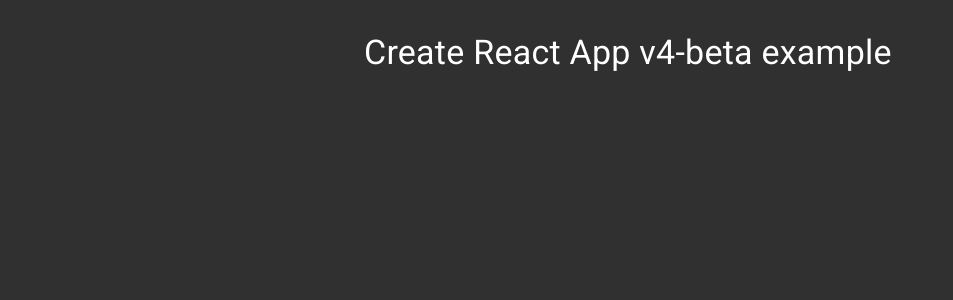
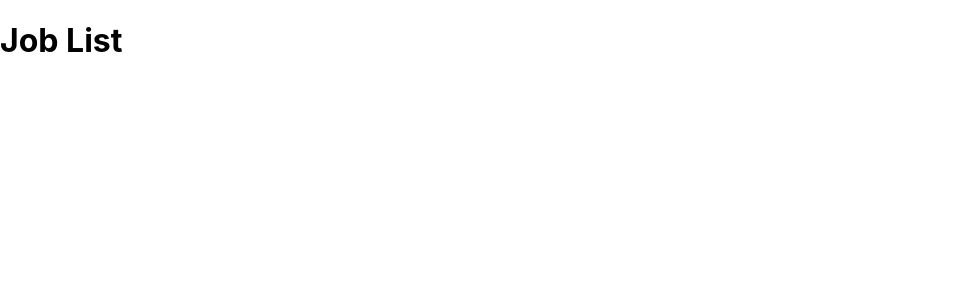
Before and after one commit to sqr/auto-story, a React (Create React App) app in the folder cl/: page /job_list in a window 1280 px wide. Shown: the top 300 px of the page, without its empty margins (0-953 px from the left). Built offline with nearby package versions, Linux system fonts and the light colour scheme.

Commit message:
react basic components

```diff
--- a/cl/package.json
+++ b/cl/package.json
@@ -9,6 +9,7 @@
     "@testing-library/user-event": "^12.8.3",
     "react": "^17.0.2",
     "react-dom": "^17.0.2",
+    "react-router-dom": "^5.2.0",
     "react-scripts": "4.0.3",
     "web-vitals": "^1.1.2"
   },
--- a/cl/src/App.js
+++ b/cl/src/App.js
@@ -1,28 +1,20 @@
+import { BrowserRouter as Router, Route } from 'react-router-dom';
+
 import './App.css';
-import Container from '@material-ui/core/Container';
-import Typography from '@material-ui/core/Typography';
-import Box from '@material-ui/core/Box';
-import { createTheme, ThemeProvider } from '@material-ui/core/styles';
-import CssBaseline from '@material-ui/core/CssBaseline';
 
-function App() {
-  const darkTheme = createTheme({
-    palette: {
-      type: 'dark',
-    },
-  });
+import JobList from './components/JobList';
+import Start from './components/Start';
+
+
+const App = () => {
   return (
-    <ThemeProvider theme={darkTheme}>
-    <CssBaseline/>
-      <Container maxWidth="sm">
-        <Box my={4}>
-          <Typography variant="h4" component="h1" gutterBottom>
-            Create React App v4-beta example
-          </Typography>
-        </Box>
-      </Container>
-    </ThemeProvider>
-  );
+    <Router>
+      <div>
+        <Route exact path='/' component={Start} />
+        <Route path='/job_list' component={JobList} />
+      </div>
+    </Router>
+  )
 }
 
 export default App;
--- /dev/null
+++ b/cl/src/components/JobList.js
@@ -0,0 +1,11 @@
+import '../App.css';
+
+const JobList = () => {
+  return(
+    <div>
+      <h1>Job List</h1>
+    </div>
+  );
+}
+
+export default JobList;
--- /dev/null
+++ b/cl/src/components/Start.js
@@ -0,0 +1,28 @@
+import '../App.css';
+import Container from '@material-ui/core/Container';
+import Typography from '@material-ui/core/Typography';
+import Box from '@material-ui/core/Box';
+import { createTheme, ThemeProvider } from '@material-ui/core/styles';
+import CssBaseline from '@material-ui/core/CssBaseline';
+
+function Start() {
+  const darkTheme = createTheme({
+    palette: {
+      type: 'dark',
+    },
+  });
+  return (
+    <ThemeProvider theme={darkTheme}>
+    <CssBaseline/>
+      <Container maxWidth="sm">
+        <Box my={4}>
+          <Typography variant="h4" component="h1" gutterBottom>
+            Create React App v4-beta example
+          </Typography>
+        </Box>
+      </Container>
+    </ThemeProvider>
+  );
+}
+
+export default Start;
```
Also changed, not shown: 2 other files (tests, documents, lock files or other folders).
